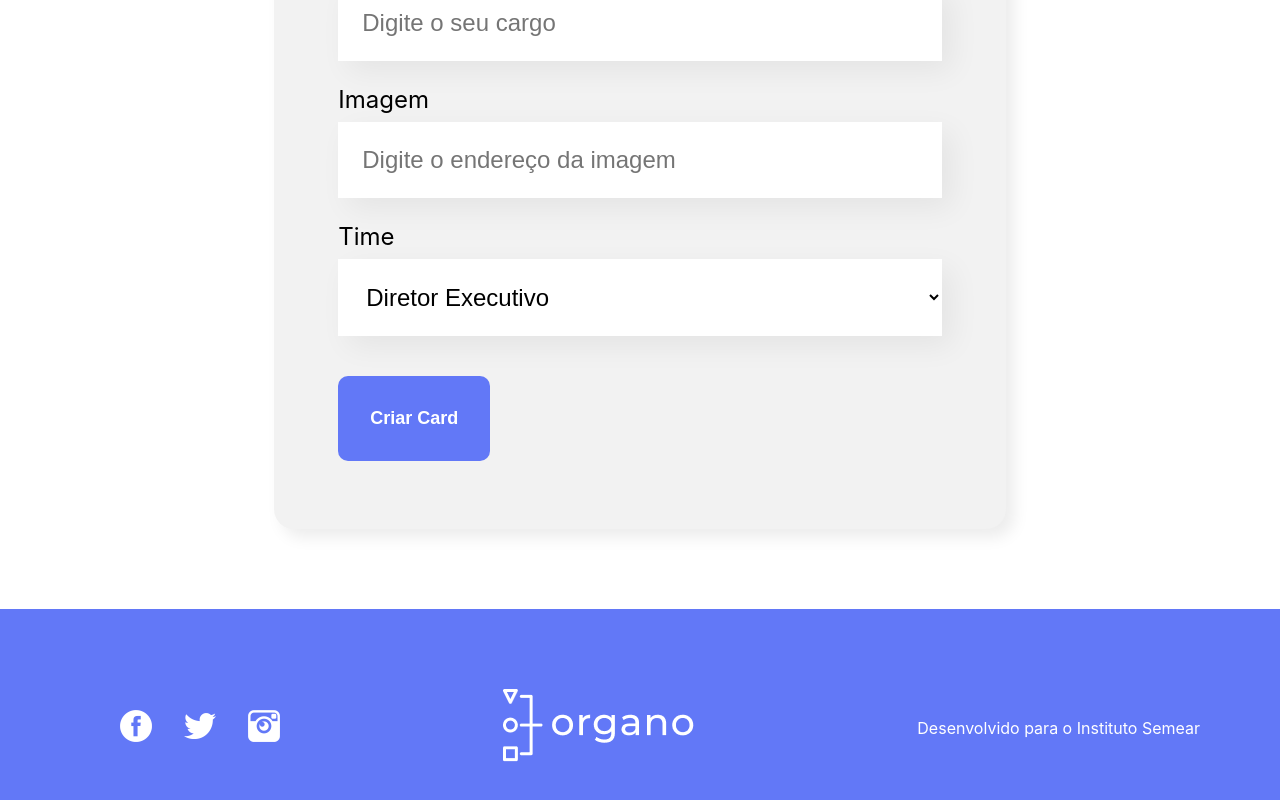
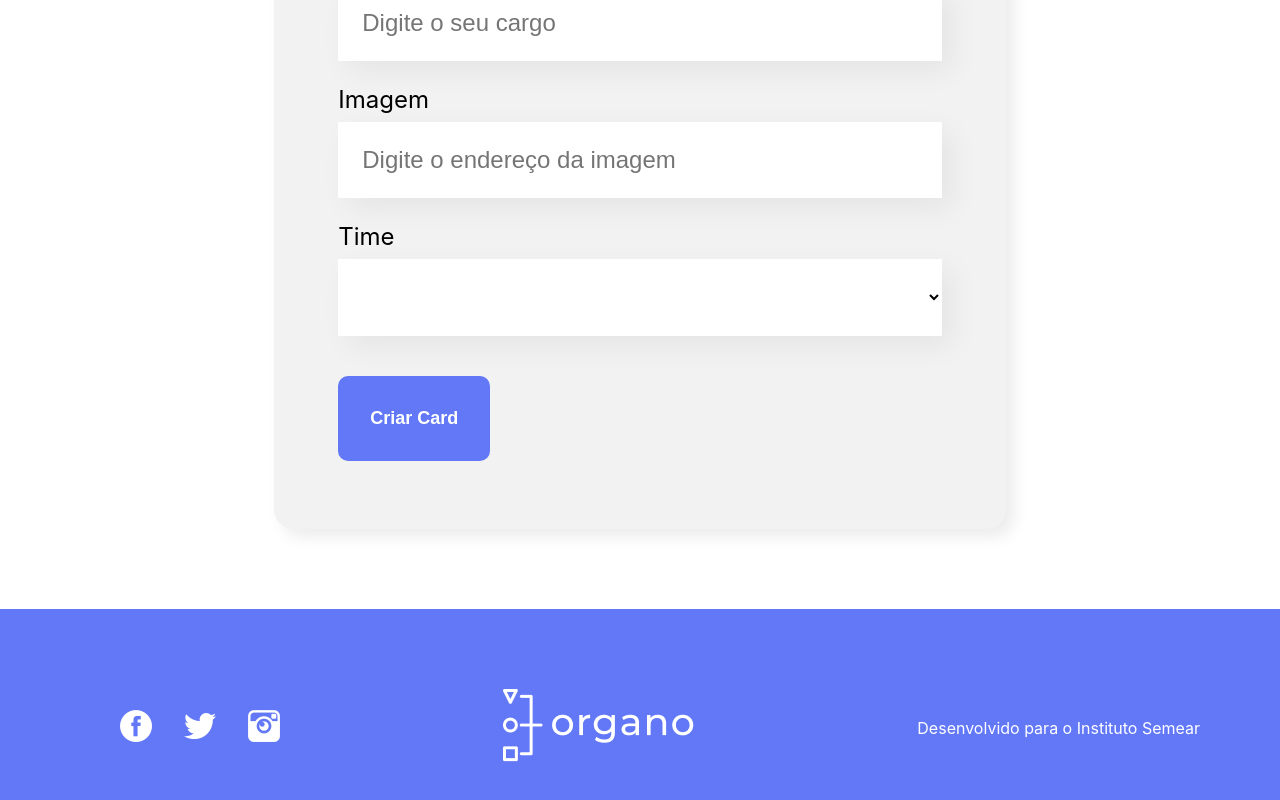
Before and after one commit to Linguini97/Organo-Semear, a React (Create React App) app: page / in a window 1280 px wide. Shown: the part 876-1676 px from the top of the page. Built offline with nearby package versions, Linux system fonts and the light colour scheme.

Commit message:
Correção de Erros

```diff
--- a/src/componentes/Colaborador/Colaborador.css
+++ b/src/componentes/Colaborador/Colaborador.css
@@ -2,7 +2,7 @@
     width: 280px;
 }
 .colaborador .cabecalho{
-    background-color: F0F0F0;
+    background-color: #F0F0F0;
     border-radius: 10px 10px 0px 0px;
 }
 .colaborador img{
--- a/src/componentes/Colaborador/index.js
+++ b/src/componentes/Colaborador/index.js
@@ -4,7 +4,7 @@
 
     return(
         <div className='colaborador'>
-            <div className='cabecalho'>
+            <div className='cabecalho' style={{backgroundColor: props.corSecundaria}} >
                 <img src={props.imagem} alt='Foto Vinicius Fernandes' />
             </div>
             <div className='rodape'>
--- a/src/componentes/ListaSuspensa/index.js
+++ b/src/componentes/ListaSuspensa/index.js
@@ -5,7 +5,8 @@
     return(
         <div className='lista-suspensa'>
             <label>{props.label}</label>
-            <select onChange={evento => props.aoAlterado(evento.target.value)} required={props.obrigatorio} value={props.value}>
+            <select onChange={evento => props.aoAlterado(evento.target.value)} required={props.obrigatorio} value={props.valor}>
+                <option value=""></option>
                 {props.itens.map(item => {
                 return <option key={item
                 }>{item}</option>
--- a/src/componentes/Time/index.js
+++ b/src/componentes/Time/index.js
@@ -7,7 +7,7 @@
         (props.colaboradores.length) > 0 ? <section className='time' style={{backgroundColor: props.corSecundaria }}>
             <h3 style={{borderColor: props.corPrimaria}}>{props.nome}</h3>
             <div className='colaboradores'>
-                {props.colaboradores.map( colaborador => <Colaborador nome= {colaborador.nome} cargo = {colaborador.cargo} imagem = {colaborador.imagem}/>)}
+                {props.colaboradores.map( colaborador => <Colaborador corDeFundo={props.corPrimaria} key={colaborador.nome} nome= {colaborador.nome} cargo = {colaborador.cargo} imagem = {colaborador.imagem}/>)}
             </div>
         </section>
         : ''
```
